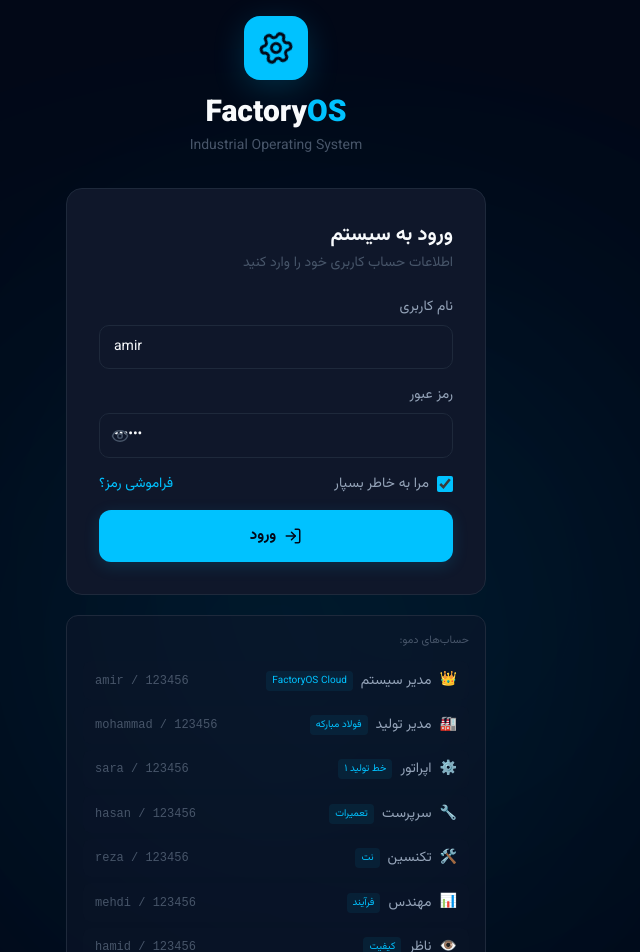
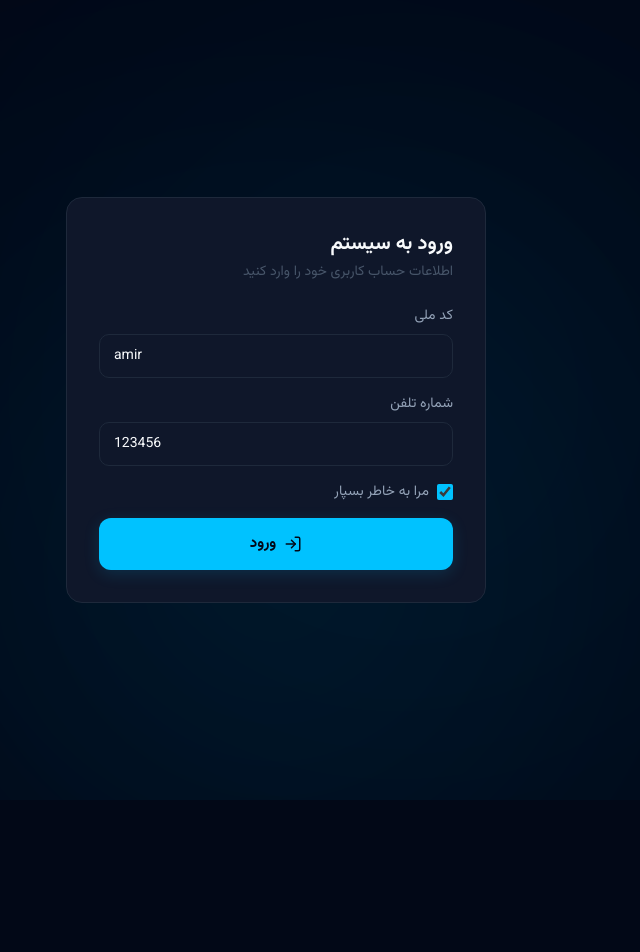
Before and after one commit to tahaesii/factory-app, a React (Vite) app: page / in a window 1280 px wide. Shown: the top 952 px of the page, without its empty margins (364-1004 px from the left). After the commit the page ends 800 px from the top, so only its background shows below. Built offline with nearby package versions, Linux system fonts and the light colour scheme.

Commit message:
demo wait for hot fix

```diff
--- a/src/components/LoginPage.tsx
+++ b/src/components/LoginPage.tsx
@@ -1,5 +1,5 @@
 import { useState } from 'react';
-import { Settings, Eye, EyeOff, LogIn, AlertCircle, Command } from 'lucide-react';
+import { LogIn, AlertCircle } from 'lucide-react';
 import { useAuthStore } from '@/store/authStore';
 
 export default function LoginPage() {
@@ -12,23 +12,12 @@
     e.preventDefault();
     await login(username, password);
   };
-
   return (
     <div className="min-h-screen flex items-center justify-center p-4 relative overflow-hidden" style={{ background: 'var(--color-surface)' }}>
       <div className="absolute top-1/3 left-1/2 -translate-x-1/2 w-[600px] h-[600px] rounded-full blur-[200px]" style={{ background: 'radial-gradient(circle, #00C2FF 0%, transparent 70%)', opacity: 0.3 }} />
       <div className="absolute bottom-1/4 right-1/4 w-[400px] h-[400px] rounded-full blur-[180px]" style={{ background: '#00C2FF', opacity: 0.1 }} />
 
       <div className="relative z-10 w-full max-w-[420px]">
-        <div className="text-center mb-8">
-          <div className="inline-flex items-center justify-center w-16 h-16 rounded-2xl mb-4" style={{ background: '#00C2FF', boxShadow: '0 8px 32px #00C2FF30' }}>
-            <Settings className="w-9 h-9 text-[#020817] animate-spin-slow" />
-          </div>
-          <h1 className="text-3xl font-[900]" style={{ color: 'var(--color-text)' }}>
-            Factory<span style={{ color: '#00C2FF' }}>OS</span>
-          </h1>
-          <p className="text-sm mt-1" style={{ color: 'var(--color-text-muted)' }}>Industrial Operating System</p>
-        </div>
-
         <div className="rounded-2xl p-8" style={{ background: 'var(--color-card)', border: '1px solid var(--color-border)' }}>
           <h2 className="text-xl font-bold mb-1" style={{ color: 'var(--color-text)' }}>ورود به سیستم</h2>
           <p className="text-sm mb-6" style={{ color: 'var(--color-text-muted)' }}>اطلاعات حساب کاربری خود را وارد کنید</p>
@@ -41,19 +30,15 @@
 
           <form onSubmit={handleSubmit} className="space-y-4">
             <div>
-              <label className="block text-sm mb-2" style={{ color: 'var(--color-text-secondary)' }}>نام کاربری</label>
+              <label className="block text-sm mb-2" style={{ color: 'var(--color-text-secondary)' }}>کد ملی</label>
               <input type="text" value={username} onChange={(e) => setUsername(e.target.value)}
                 className="input-field" dir="ltr" placeholder="username" />
             </div>
             <div>
-              <label className="block text-sm mb-2" style={{ color: 'var(--color-text-secondary)' }}>رمز عبور</label>
+              <label className="block text-sm mb-2" style={{ color: 'var(--color-text-secondary)' }}>شماره تلفن</label>
               <div className="relative">
-                <input type={showPassword ? 'text' : 'password'} value={password} onChange={(e) => setPassword(e.target.value)}
-                  className="input-field pl-11" dir="ltr" placeholder="رمز عبور" />
-                <button type="button" onClick={() => setShowPassword(!showPassword)}
-                  className="absolute left-3 top-1/2 -translate-y-1/2 transition-colors" style={{ color: 'var(--color-text-muted)' }}>
-                  {showPassword ? <EyeOff size={18} /> : <Eye size={18} />}
-                </button>
+                <input type='text' value={password} onChange={(e) => setPassword(e.target.value)}
+                  className="input-field pl-11" dir="ltr" placeholder="09*********" />
               </div>
             </div>
 
@@ -62,7 +47,6 @@
                 <input type="checkbox" defaultChecked className="w-4 h-4 rounded" style={{ accentColor: '#00C2FF' }} />
                 <span className="text-sm" style={{ color: 'var(--color-text-secondary)' }}>مرا به خاطر بسپار</span>
               </label>
-              <button type="button" className="text-sm transition-colors" style={{ color: '#00C2FF' }}>فراموشی رمز؟</button>
             </div>
 
             <button type="submit" disabled={loading}
@@ -76,42 +60,6 @@
             </button>
           </form>
         </div>
-
-        <div className="mt-5 rounded-xl p-4" style={{ background: 'color-mix(in srgb, var(--color-card) 50%, transparent)', border: '1px solid var(--color-border)' }}>
-          <p className="text-[11px] mb-3" style={{ color: 'var(--color-text-muted)' }}>حساب‌های دمو:</p>
-          <div className="space-y-1.5">
-            {[
-              { username: 'amir', pass: '123456', role: 'مدیر سیستم', icon: '👑', factory: 'FactoryOS Cloud' },
-              { username: 'mohammad', pass: '123456', role: 'مدیر تولید', icon: '🏭', factory: 'فولاد مبارکه' },
-              { username: 'sara', pass: '123456', role: 'اپراتور', icon: '⚙️', factory: 'خط تولید ۱' },
-              { username: 'hasan', pass: '123456', role: 'سرپرست', icon: '🔧', factory: 'تعمیرات' },
-              { username: 'reza', pass: '123456', role: 'تکنسین', icon: '🛠️', factory: 'نت' },
-              { username: 'mehdi', pass: '123456', role: 'مهندس', icon: '📊', factory: 'فرآیند' },
-              { username: 'hamid', pass: '123456', role: 'ناظر', icon: '👁️', factory: 'کیفیت' },
-            ].map((acc) => (
-              <button key={acc.username} type="button"
-                onClick={() => { setUsername(acc.username); setPassword(acc.pass); }}
-                className="w-full flex items-center justify-between rounded-lg px-3 py-2 transition-all group"
-                style={{ background: 'color-mix(in srgb, var(--color-card) 25%, transparent)' }}
-                onMouseEnter={(e) => (e.currentTarget.style.background = 'var(--color-card)')}
-                onMouseLeave={(e) => (e.currentTarget.style.background = 'color-mix(in srgb, var(--color-card) 25%, transparent)')}>
-                <span className="flex items-center gap-2">
-                  <span>{acc.icon}</span>
-                  <span className="text-sm" style={{ color: 'var(--color-text-secondary)' }}>{acc.role}</span>
-                  <span className="text-[10px] px-1.5 py-0.5 rounded" style={{ background: '#00C2FF12', color: '#00C2FF' }}>{acc.factory}</span>
-                </span>
-                <span className="text-xs font-mono" style={{ color: 'var(--color-text-muted)' }} dir="ltr">{acc.username} / {acc.pass}</span>
-              </button>
-            ))}
-          </div>
-        </div>
-
-        <p className="text-center text-[11px] mt-6 flex items-center justify-center gap-2" style={{ color: 'var(--color-text-muted)' }}>
-          FactoryOS v2.0 — Industrial Operating System
-          <kbd className="flex items-center gap-0.5 px-1.5 py-0.5 rounded text-[9px]" style={{ background: 'var(--color-card)', color: 'var(--color-text-muted)' }}>
-            <Command size={9} />K
-          </kbd>
-        </p>
       </div>
     </div>
   );
--- a/src/store/authStore.ts
+++ b/src/store/authStore.ts
@@ -43,30 +43,56 @@
   isAuthenticated: false,
   loading: false,
   error: null,
+  // login: async (username: string, password: string) => {
+  //   set({ loading: true, error: null });
+  //   try {
+  //     const res = await fetch("http://87.107.146.212:8080/api/auth/login", {
+  //       method: 'POST',
+  //       headers: { 'Content-Type': 'application/json' },
+  //       body: JSON.stringify({ username, password }),
+  //     });
+  //     if (!res.ok) {
+  //       const err = await res.json().catch(() => ({}));
+  //       set({ loading: false, error: err.message || 'خطا در ورود' });
+  //       return false;
+  //     }
+  //     const data = await res.json();
+  //     set({
+  //       user: data.user,
+  //       token: data.accessToken,
+  //       isAuthenticated: true,
+  //       loading: false,
+  //       error: null,
+  //     });
+  //     return true;
+  //   } catch {
+  //     set({ loading: false, error: 'خطا در اتصال به سرور' });
+  //     return false;
+  //   }
+  // },
   login: async (username: string, password: string) => {
     set({ loading: true, error: null });
+
     try {
-      const res = await fetch("http://87.107.146.212:8080/api/auth/login", {
-        method: 'POST',
-        headers: { 'Content-Type': 'application/json' },
-        body: JSON.stringify({ username, password }),
-      });
-      if (!res.ok) {
-        const err = await res.json().catch(() => ({}));
-        set({ loading: false, error: err.message || 'خطا در ورود' });
-        return false;
-      }
-      const data = await res.json();
+      await new Promise((res) => setTimeout(res, 500));
+
       set({
-        user: data.user,
-        token: data.accessToken,
+        user: {
+          id: "1",
+          name: "Demo User",
+          username,
+          email: "demo@local.com",
+          role: "superadmin",
+        },
+        token: "mock-token",
         isAuthenticated: true,
         loading: false,
         error: null,
       });
+
       return true;
     } catch {
-      set({ loading: false, error: 'خطا در اتصال به سرور' });
+      set({ loading: false, error: "Mock login failed" });
       return false;
     }
   },
--- a/tsconfig.json
+++ b/tsconfig.json
@@ -1,5 +1,6 @@
 {
   "compilerOptions": {
+    "ignoreDeprecations": "6.0",
     "target": "ES2020",
     "useDefineForClassFields": true,
     "lib": ["ES2020", "DOM", "DOM.Iterable"],
```
